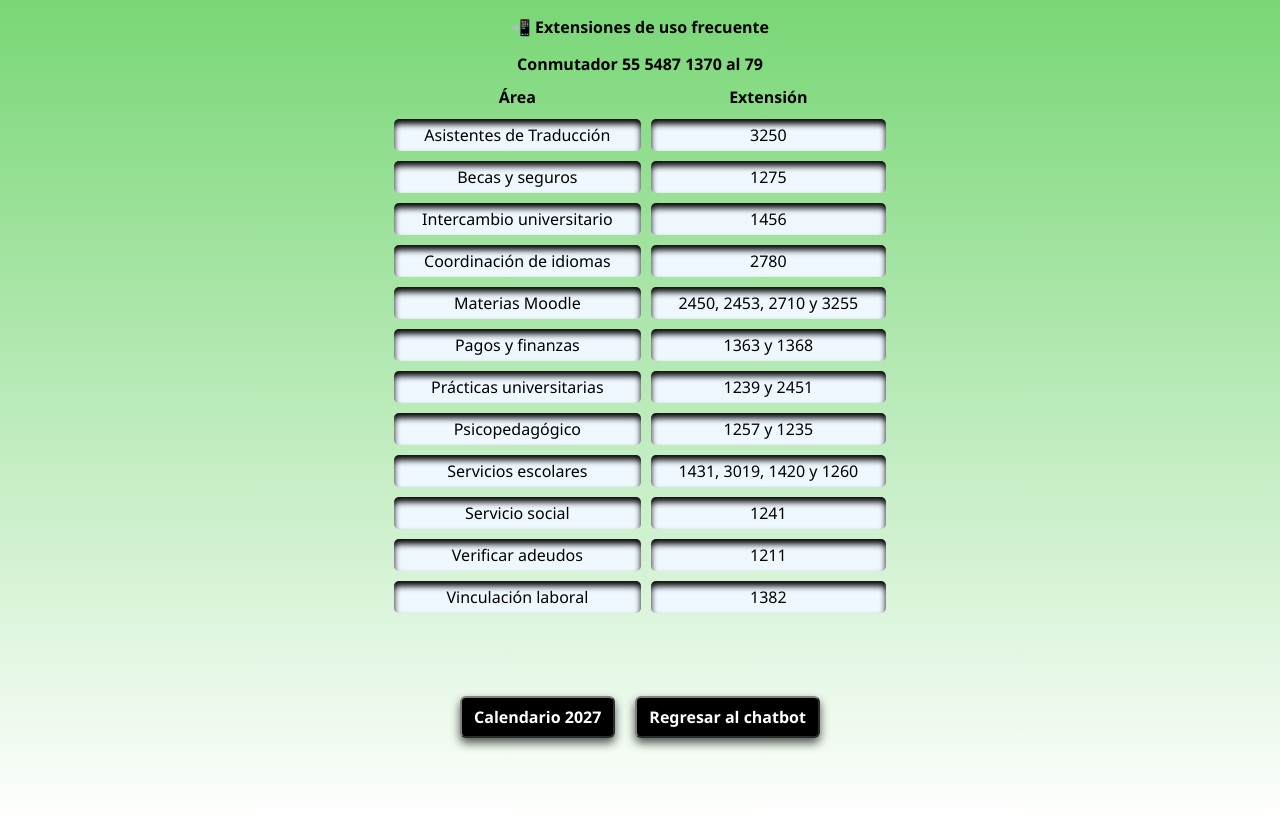
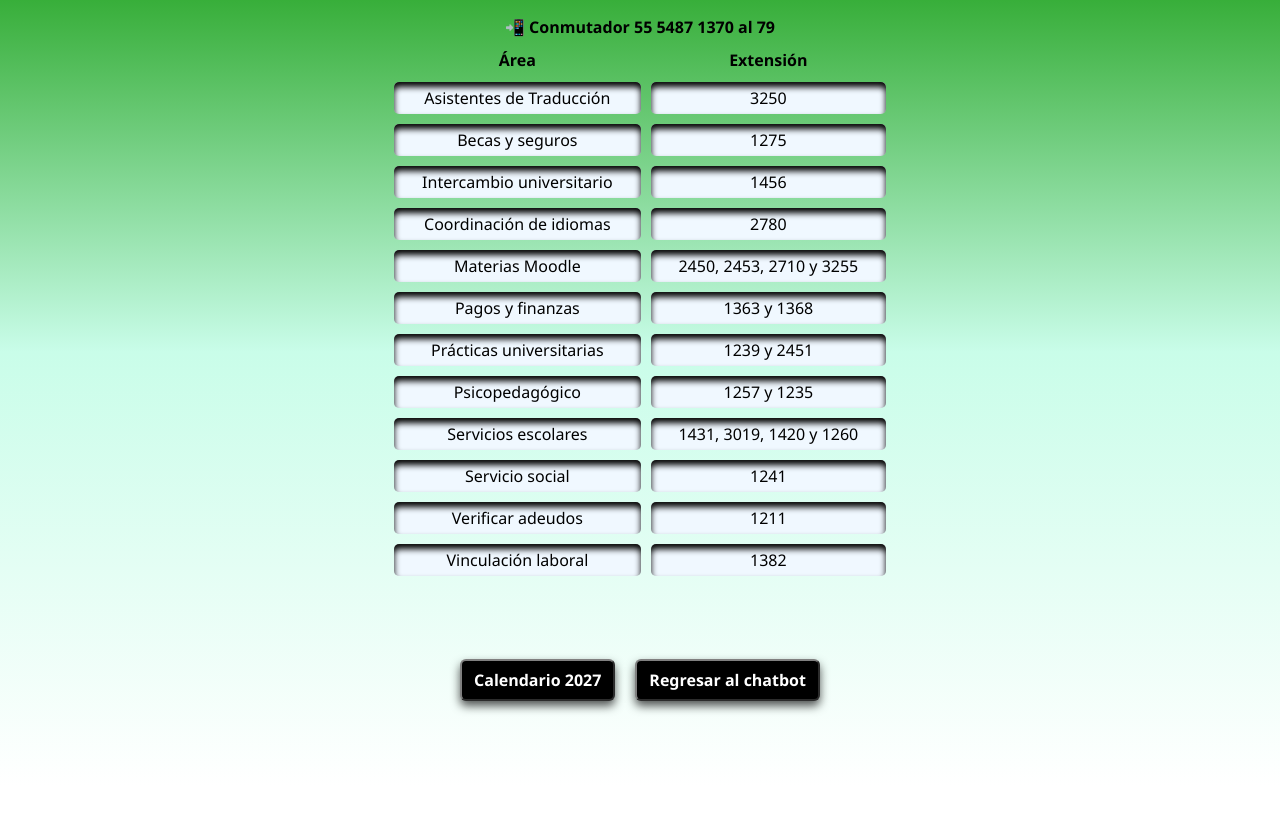
Before and after one commit to JhanVal/chatbot_traduic, a plain HTML site: page extensiones.html in a window 1280 px wide. Shown: the part 82-905 px from the top of the page. After the commit the page ends 868 px from the top, so only its background shows below. Drawn offline with Linux system fonts and the light colour scheme.

Commit message:
Add files via upload

```diff
--- a/extensiones.html
+++ b/extensiones.html
@@ -13,8 +13,7 @@
     <br>
 
 <section>
-    <h1>📲 Extensiones de uso frecuente</h1>
-    <h2>Conmutador 55 5487 1370 al 79</h2>
+    <h2>📲 Conmutador 55 5487 1370 al 79</h2>
 </section>
 
 <table>
--- a/style.css
+++ b/style.css
@@ -6,7 +6,7 @@
 }
 
 body {
-    background: linear-gradient(rgb(107, 211, 104), white);
+    background: linear-gradient(rgb(22, 156, 17), rgb(201, 253, 233), white);
     background-repeat: no-repeat;
 
 }
@@ -52,7 +52,7 @@ textarea {
 #respuesta{
     width:40%;
     margin:20px auto;
-    background:rgb(173, 250, 183);
+    background:rgb(255, 255, 255);
     padding:15px;
     border-radius:6px;
     box-shadow: 0px 5px 10px rgba(0, 0, 0, 0.671);
```
